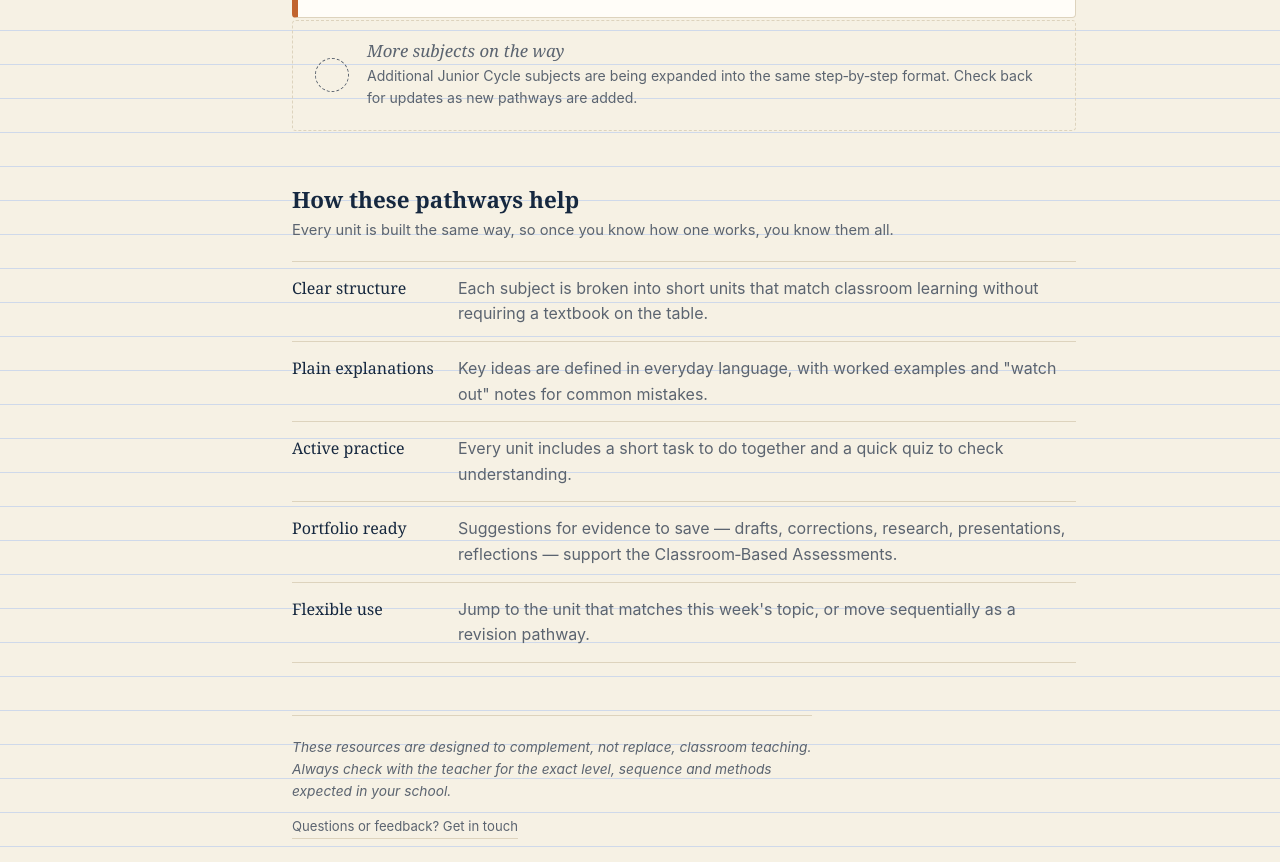
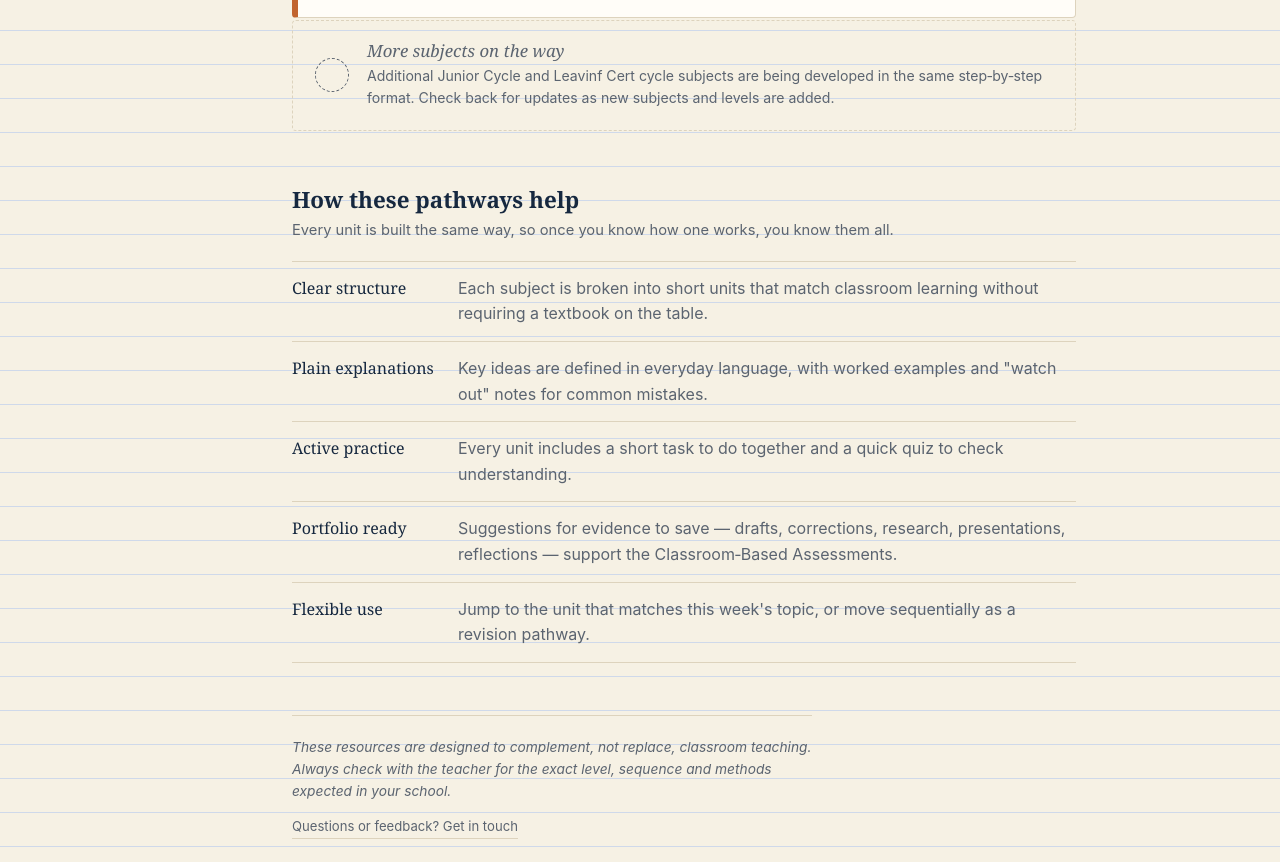
Before and after one commit to colm18-gif/learntogether, a plain HTML site: page index.html in a window 1280 px wide. Shown: the part 1424-2286 px from the top of the page. Drawn offline with Linux system fonts and the light colour scheme.

Commit message:
Update index.html

```diff
--- a/index.html
+++ b/index.html
@@ -280,7 +280,7 @@
     <span class="tab" aria-hidden="true"></span>
     <span class="body">
       <h3>More subjects on the way</h3>
-      <p>Additional Junior Cycle subjects are being expanded into the same step‑by‑step format. Check back for updates as new pathways are added.</p>
+      <p>Additional Junior Cycle and Leavinf Cert cycle subjects are being developed in the same step‑by‑step format. Check back for updates as new subjects and levels are added.</p>
     </span>
   </div>
 
```
